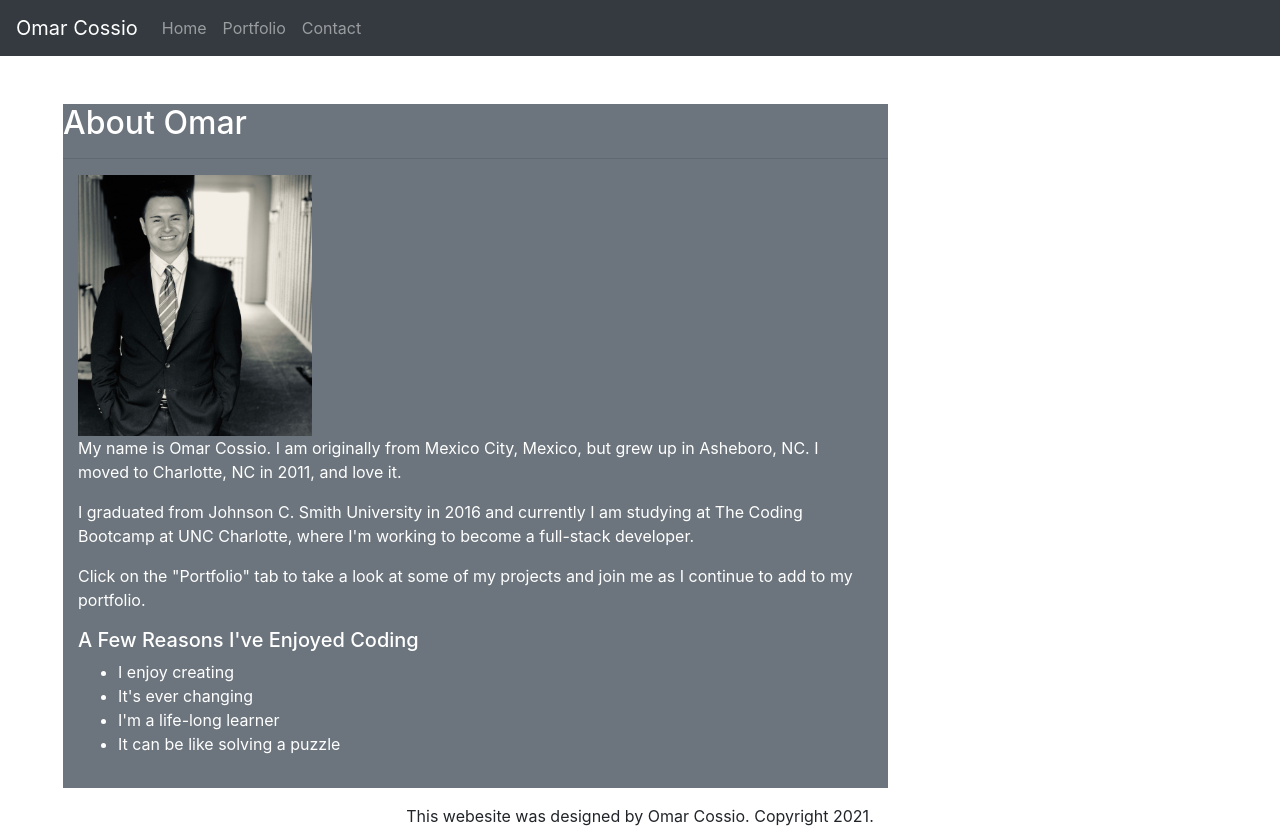
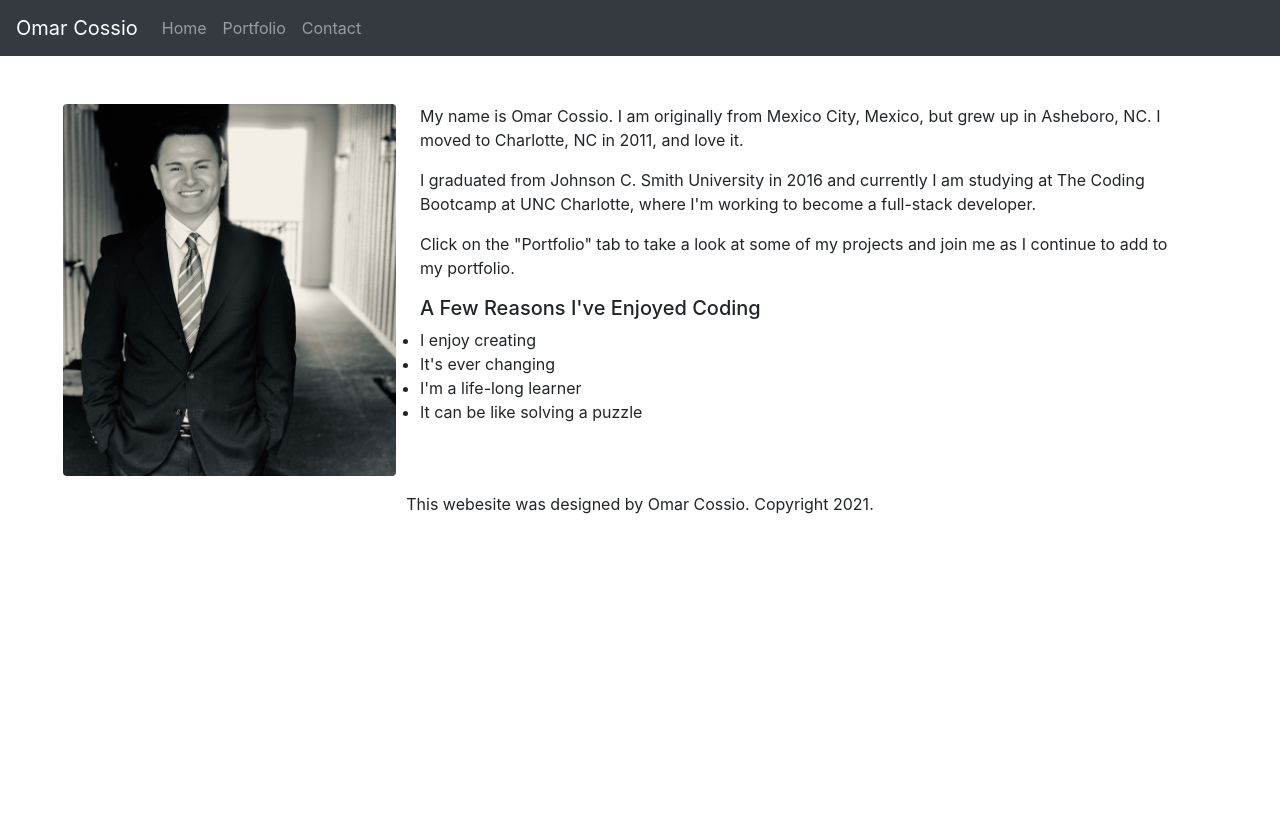
Before and after one commit to omarcossio/react-portfolio, a React (Create React App) app: page / in a window 1280 px wide. After the commit the page ends 800 px from the top, so only its background shows below. Built offline with nearby package versions, Linux system fonts and the light colour scheme.

Commit message:
improved landing page aka About Me

```diff
--- a/package.json
+++ b/package.json
@@ -8,6 +8,7 @@
     "@testing-library/react": "^11.2.3",
     "@testing-library/user-event": "^12.6.0",
     "bootstrap": "^4.5.3",
+    "css-transition": "^0.0.3",
     "react": "^17.0.1",
     "react-bootstrap": "^1.4.3",
     "react-dom": "^17.0.1",
--- a/src/App.js
+++ b/src/App.js
@@ -5,6 +5,7 @@ import Contact from './components/Contact';
 import Portfolio from './components/Portfolio';
 import Footer from './components/Footer';
 import { BrowserRouter as Router, Route } from "react-router-dom";
+import {CSSTransition} from 'react-transition-group';
 
 function App() {
   return (
@@ -14,7 +15,6 @@ function App() {
           <div>
             <Header />
 
-            {/* <Route exact path="/" component={Home} /> */}
             <Route exact path="/" component={About} />
             <Route exact path="/portfolio" component={Portfolio} />
             <Route exact path="/contact" component={Contact} />
--- a/src/components/About.js
+++ b/src/components/About.js
@@ -1,26 +1,22 @@
 import React from "react";
+
+const styles = {
+    rounded: {
+    }
+};
 
 function About() {
 
     return (
         <div className="container ml-5 mt-5">
             <div className="row">
-                <div className="col-9">
-                    <div className="bg-secondary text-white">
-                        <h2>About Omar</h2>
-                        <hr></hr>
-                        <div className="main">
-                            <div className="container">
-                                <div className="row">
-                                    <div className="col-12 pb-3">
-                                        <div className="image-wrapper float-left pr-3">
-                                            <img src="myPhoto.png" alt="Omar's Profile Photo" width="30%"></img>
-                                        </div>
-                                        <div className="content-wrapper float-end">
+                <div className="col-12 float-start">
+                    <img src="myPhoto.png" className="rounded float-left mr-4" alt="Omar's Profile Photo" width="30%"></img>
+                    <div>
                         <p> My name is Omar Cossio. I am originally from Mexico City, Mexico,
                         but grew up in Asheboro, NC. I moved to Charlotte, NC in 2011, and love it.
                     </p>
-                                            <div>
+
                         <p>
                             I graduated from Johnson C. Smith University in 2016 and currently I am studying at The Coding Bootcamp at UNC Charlotte, where I'm working to become a full-stack developer.
                                                 </p>
@@ -37,13 +33,6 @@ function About() {
                                 <li>It can be like solving a puzzle</li>
                             </ul>
                         </p>
-
-                                            </div>
-                                        </div>
-                                    </div>
-                                </div>
-                            </div>
-                        </div>
                     </div>
                 </div>
             </div>
--- a/src/components/Contact.js
+++ b/src/components/Contact.js
@@ -7,7 +7,7 @@ function Contact() {
         <div className="container mt-5 ml-5">
             <div className="row">
                 <div className="bg-secondary text-black">
-                    <h2 className="card-title">Contact Me Here!</h2>
+                    <h2 className="card-title text-white">Contact Me Here!</h2>
 
                     <div className="card" id="contact">
                         <div className="row">
--- a/src/components/Portfolio.js
+++ b/src/components/Portfolio.js
@@ -6,16 +6,24 @@ function Portfolio() {
     return (
         <div id="portfolio">
             <h1>Portfolio</h1>
-            <div className="projects">
+            <div className="row">
                 {projects.map((project) => (
+                    <div className="col-4">
                     <Project key={project.id}
                         title={project.title}
                         image={project.image}
                         repoUrl={project.repoUrl}
                         liveUrl={project.liveUrl}
                     ></Project>
+                    </div>
                 ))}
             </div>
+
+
+
+
+
+
         </div>
     );
 }
--- a/src/components/Project.js
+++ b/src/components/Project.js
@@ -2,27 +2,13 @@ import React, { Component } from "react";
 import { Card } from "react-bootstrap";
 
 const styles = {
-    x: {
-        width:20
-    },
     card: {
         margin: 20,
         background: "#e8eaf6",
-        height: 400,
-        width: 400,
+        // height: 400,
+        // width: 400,
     },
-    // heading: {
-    //     background: "#3f51b5",
-    //     minHeight: 50,
-    //     lineHeight: 3.5,
-    //     fontSize: "1.2rem",
-    //     color: "white",
-    //     padding: "0 20px",
-    //     width: "100%"
-    // },
-    // content: {
-    //     padding: 20
-    // }
+
 };
 
 const Project = props=>{
@@ -34,8 +20,8 @@ const Project = props=>{
                     </div>
 
                         <img src={props.image} className="card-img-bottom" alt={props.title}></img>
-                        <a href={props.repoUrl} className="card-link">Repo Link</a>
-                        <a href={props.liveUrl} className="card-link">Live Link</a>
+                        <a href={props.repoUrl} target="_blank" className="card-link mb-1">Repo Link</a>
+                        <a href={props.liveUrl} target="_blank" className="card-link">Live Link</a>
                 </div>
             </div>
         );
--- a/src/data.json
+++ b/src/data.json
@@ -36,8 +36,8 @@
     },
     {
         "id": 6,
-        "title": "Weather-Dashboard",
-        "image": "weather2.png",
+        "title": "Interactive Quiz",
+        "image": "quiz.png",
         "repoUrl": "https://github.com/omarcossio/Interactive-quiz",
         "liveUrl": "https://omarcossio.github.io/Interactive-quiz"
     },
```
Also changed, not shown: 2 other files (tests, documents, lock files or other folders). Lines whose indentation alone changed are shown as unchanged.
